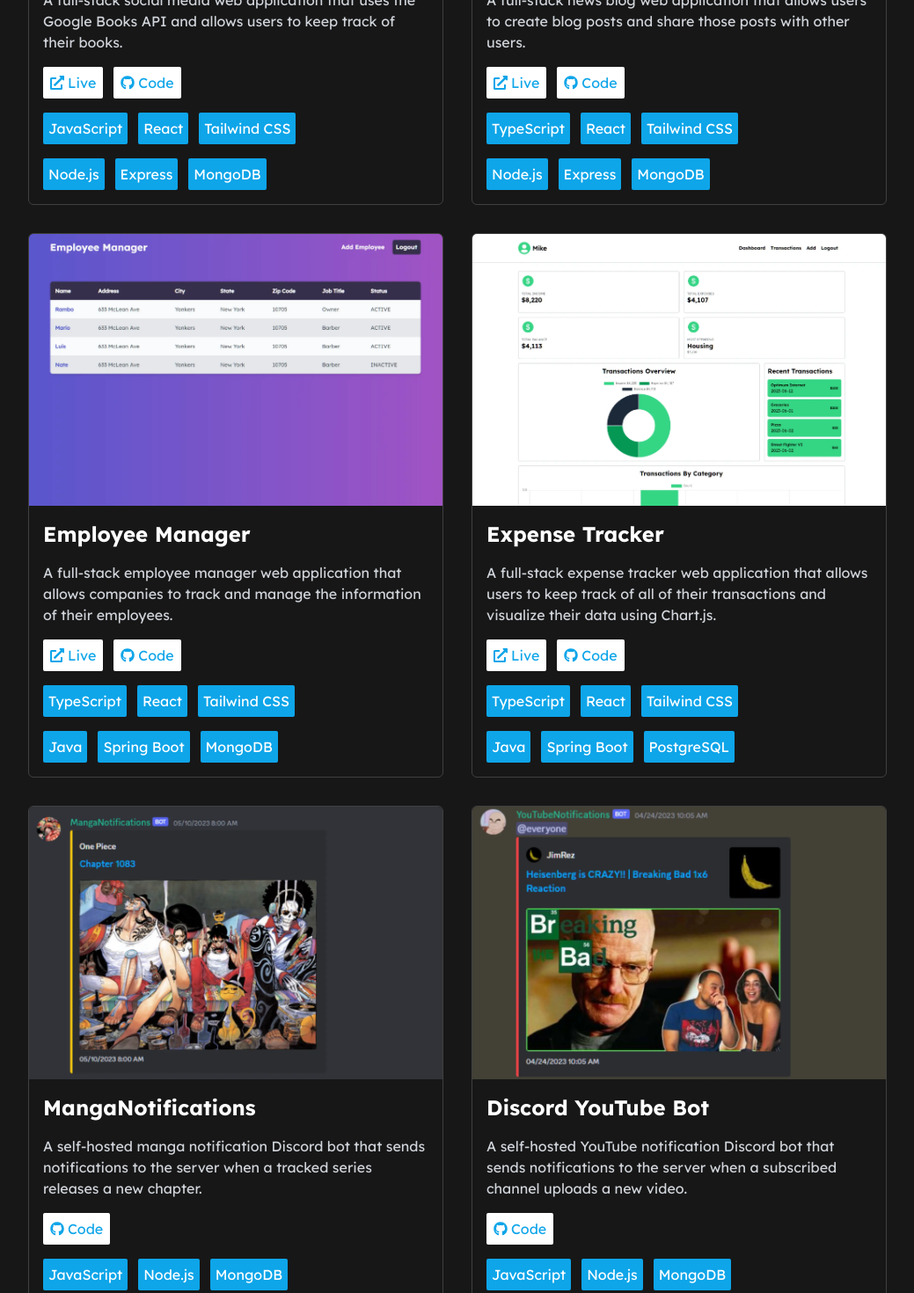
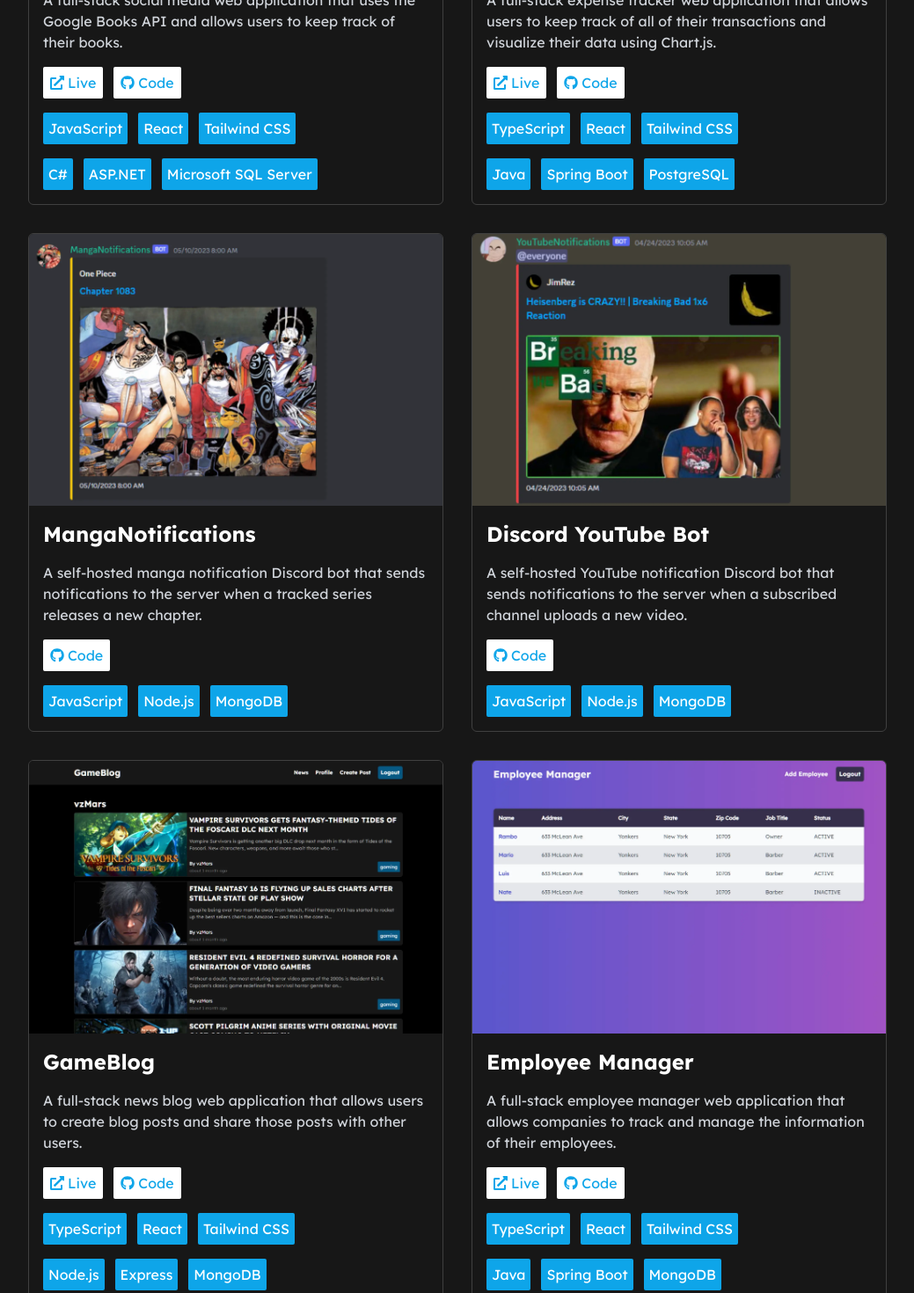
Before and after one commit to vzMars/portfolio, a React (Vite) app: page /projects in a window 1280 px wide. Shown: the part 640-2110 px from the top of the page at 88% size, without its empty margins (120-1159 px from the left). Built offline with nearby package versions, Linux system fonts and the light colour scheme.

Commit message:
updated resume and about and project pages

```diff
--- a/index.html
+++ b/index.html
@@ -22,6 +22,10 @@
       href="/images/favicon-16x16.png"
     />
     <link rel="manifest" href="/images/site.webmanifest" />
+    <link
+      rel="stylesheet"
+      href="https://cdn.jsdelivr.net/gh/devicons/devicon@v2.15.1/devicon.min.css"
+    />
   </head>
   <body>
     <div id="root"></div>
--- a/src/pages/About.tsx
+++ b/src/pages/About.tsx
@@ -77,10 +77,7 @@
           <span>Node.js</span>
         </li>
         <li className='flex flex-col items-center justify-center gap-3 text-lg'>
-          <img
-            src='https://cdn.jsdelivr.net/gh/devicons/devicon/icons/express/express-original.svg'
-            className='w-14 sm:w-24'
-          />
+          <i className='devicon-express-original text-[56px] sm:text-8xl'></i>
           <span>Express</span>
         </li>
         <li className='flex flex-col items-center justify-center gap-3 text-lg'>
@@ -99,11 +96,30 @@
         </li>
         <li className='flex flex-col items-center justify-center gap-3 text-lg'>
           <img
+            src='https://cdn.jsdelivr.net/gh/devicons/devicon/icons/csharp/csharp-original.svg'
+            className='w-14 sm:w-24'
+          />
+          <span>C#</span>
+        </li>
+        <li className='flex flex-col items-center justify-center gap-3 text-lg'>
+          <img
+            src='https://cdn.jsdelivr.net/gh/devicons/devicon/icons/dot-net/dot-net-plain.svg'
+            className='w-14 sm:w-24'
+          />
+          <span>ASP.NET</span>
+        </li>
+        <li className='flex flex-col items-center justify-center gap-3 text-lg'>
+          <img
             src='https://cdn.jsdelivr.net/gh/devicons/devicon/icons/postgresql/postgresql-original.svg'
             className='w-14 sm:w-24'
           />
           <span>PostgreSQL</span>
         </li>
+        <li className='flex flex-col items-center justify-center gap-3 text-lg'>
+          <i className='devicon-microsoftsqlserver-plain text-[56px] sm:text-8xl'></i>
+          <span>Microsoft SQL Server</span>
+        </li>
+
         <li className='flex flex-col items-center justify-center gap-3 text-lg'>
           <img
             src='https://cdn.jsdelivr.net/gh/devicons/devicon/icons/mongodb/mongodb-original.svg'
--- a/src/pages/Projects.tsx
+++ b/src/pages/Projects.tsx
@@ -39,85 +39,11 @@
               <span className='rounded-sm bg-sky-500 p-1.5'>Tailwind CSS</span>
             </div>
             <div className='flex flex-wrap gap-3'>
-              <span className='rounded-sm bg-sky-500 p-1.5'>Node.js</span>
-              <span className='rounded-sm bg-sky-500 p-1.5'>Express</span>
-              <span className='rounded-sm bg-sky-500 p-1.5'>MongoDB</span>
-            </div>
-          </div>
-        </div>
-        <div className='overflow-hidden rounded-md border border-neutral-700'>
-          <img src='/images/project1.webp' alt='gameblog' />
-          <div className='flex flex-col space-y-4 p-4'>
-            <h2 className='font-lexbold text-2xl'>GameBlog</h2>
-            <p className='text-gray-300'>
-              A full-stack news blog web application that allows users to create
-              blog posts and share those posts with other users.
-            </p>
-            <div className='flex space-x-3'>
-              <a
-                href='https://gameblog.vzmars.com/'
-                target='_blank'
-                className='flex items-center gap-1 rounded-sm border-sky-500 bg-white px-2 py-1.5 text-sky-500 hover:opacity-95'
-              >
-                <FaExternalLinkAlt />
-                Live
-              </a>
-              <a
-                href='https://github.com/vzMars/gameblog'
-                target='_blank'
-                className='flex items-center gap-1 rounded-sm border-sky-500 bg-white px-2 py-1.5 text-sky-500 hover:opacity-95'
-              >
-                <FaGithub />
-                Code
-              </a>
-            </div>
-            <div className='flex flex-wrap gap-3'>
-              <span className='rounded-sm bg-sky-500 p-1.5'>TypeScript</span>
-              <span className='rounded-sm bg-sky-500 p-1.5'>React</span>
-              <span className='rounded-sm bg-sky-500 p-1.5'>Tailwind CSS</span>
-            </div>
-            <div className='flex flex-wrap gap-3'>
-              <span className='rounded-sm bg-sky-500 p-1.5'>Node.js</span>
-              <span className='rounded-sm bg-sky-500 p-1.5'>Express</span>
-              <span className='rounded-sm bg-sky-500 p-1.5'>MongoDB</span>
-            </div>
-          </div>
-        </div>
-        <div className='overflow-hidden rounded-md border border-neutral-700'>
-          <img src='/images/project2.webp' alt='employee' />
-          <div className='flex flex-col space-y-4 p-4'>
-            <h2 className='font-lexbold text-2xl'>Employee Manager</h2>
-            <p className='text-gray-300'>
-              A full-stack employee manager web application that allows
-              companies to track and manage the information of their employees.
-            </p>
-            <div className='flex space-x-3'>
-              <a
-                href='https://employeemanager.vzmars.com/'
-                target='_blank'
-                className='flex items-center gap-1 rounded-sm border-sky-500 bg-white px-2 py-1.5 text-sky-500 hover:opacity-95'
-              >
-                <FaExternalLinkAlt />
-                Live
-              </a>
-              <a
-                href='https://github.com/vzMars/employee-manager-api'
-                target='_blank'
-                className='flex items-center gap-1 rounded-sm border-sky-500 bg-white px-2 py-1.5 text-sky-500 hover:opacity-95'
-              >
-                <FaGithub />
-                Code
-              </a>
-            </div>
-            <div className='flex flex-wrap gap-3'>
-              <span className='rounded-sm bg-sky-500 p-1.5'>TypeScript</span>
-              <span className='rounded-sm bg-sky-500 p-1.5'>React</span>
-              <span className='rounded-sm bg-sky-500 p-1.5'>Tailwind CSS</span>
-            </div>
-            <div className='flex flex-wrap gap-3'>
-              <span className='rounded-sm bg-sky-500 p-1.5'>Java</span>
-              <span className='rounded-sm bg-sky-500 p-1.5'>Spring Boot</span>
-              <span className='rounded-sm bg-sky-500 p-1.5'>MongoDB</span>
+              <span className='rounded-sm bg-sky-500 p-1.5'>C#</span>
+              <span className='rounded-sm bg-sky-500 p-1.5'>ASP.NET</span>
+              <span className='rounded-sm bg-sky-500 p-1.5'>
+                Microsoft SQL Server
+              </span>
             </div>
           </div>
         </div>
@@ -212,6 +138,82 @@
             </div>
           </div>
         </div>
+        <div className='overflow-hidden rounded-md border border-neutral-700'>
+          <img src='/images/project1.webp' alt='gameblog' />
+          <div className='flex flex-col space-y-4 p-4'>
+            <h2 className='font-lexbold text-2xl'>GameBlog</h2>
+            <p className='text-gray-300'>
+              A full-stack news blog web application that allows users to create
+              blog posts and share those posts with other users.
+            </p>
+            <div className='flex space-x-3'>
+              <a
+                href='https://gameblog.vzmars.com/'
+                target='_blank'
+                className='flex items-center gap-1 rounded-sm border-sky-500 bg-white px-2 py-1.5 text-sky-500 hover:opacity-95'
+              >
+                <FaExternalLinkAlt />
+                Live
+              </a>
+              <a
+                href='https://github.com/vzMars/gameblog'
+                target='_blank'
+                className='flex items-center gap-1 rounded-sm border-sky-500 bg-white px-2 py-1.5 text-sky-500 hover:opacity-95'
+              >
+                <FaGithub />
+                Code
+              </a>
+            </div>
+            <div className='flex flex-wrap gap-3'>
+              <span className='rounded-sm bg-sky-500 p-1.5'>TypeScript</span>
+              <span className='rounded-sm bg-sky-500 p-1.5'>React</span>
+              <span className='rounded-sm bg-sky-500 p-1.5'>Tailwind CSS</span>
+            </div>
+            <div className='flex flex-wrap gap-3'>
+              <span className='rounded-sm bg-sky-500 p-1.5'>Node.js</span>
+              <span className='rounded-sm bg-sky-500 p-1.5'>Express</span>
+              <span className='rounded-sm bg-sky-500 p-1.5'>MongoDB</span>
+            </div>
+          </div>
+        </div>
+        <div className='overflow-hidden rounded-md border border-neutral-700'>
+          <img src='/images/project2.webp' alt='employee' />
+          <div className='flex flex-col space-y-4 p-4'>
+            <h2 className='font-lexbold text-2xl'>Employee Manager</h2>
+            <p className='text-gray-300'>
+              A full-stack employee manager web application that allows
+              companies to track and manage the information of their employees.
+            </p>
+            <div className='flex space-x-3'>
+              <a
+                href='https://employeemanager.vzmars.com/'
+                target='_blank'
+                className='flex items-center gap-1 rounded-sm border-sky-500 bg-white px-2 py-1.5 text-sky-500 hover:opacity-95'
+              >
+                <FaExternalLinkAlt />
+                Live
+              </a>
+              <a
+                href='https://github.com/vzMars/employee-manager-api'
+                target='_blank'
+                className='flex items-center gap-1 rounded-sm border-sky-500 bg-white px-2 py-1.5 text-sky-500 hover:opacity-95'
+              >
+                <FaGithub />
+                Code
+              </a>
+            </div>
+            <div className='flex flex-wrap gap-3'>
+              <span className='rounded-sm bg-sky-500 p-1.5'>TypeScript</span>
+              <span className='rounded-sm bg-sky-500 p-1.5'>React</span>
+              <span className='rounded-sm bg-sky-500 p-1.5'>Tailwind CSS</span>
+            </div>
+            <div className='flex flex-wrap gap-3'>
+              <span className='rounded-sm bg-sky-500 p-1.5'>Java</span>
+              <span className='rounded-sm bg-sky-500 p-1.5'>Spring Boot</span>
+              <span className='rounded-sm bg-sky-500 p-1.5'>MongoDB</span>
+            </div>
+          </div>
+        </div>
       </section>
     </main>
   );
```
Also changed, not shown: 1 other file (tests, documents, lock files or other folders).
